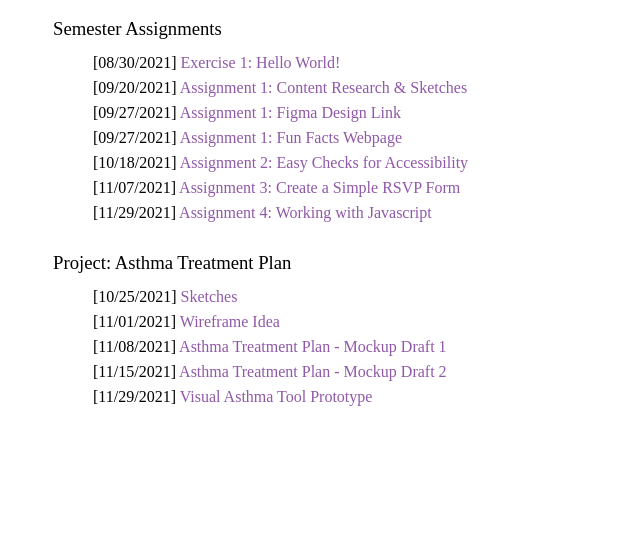
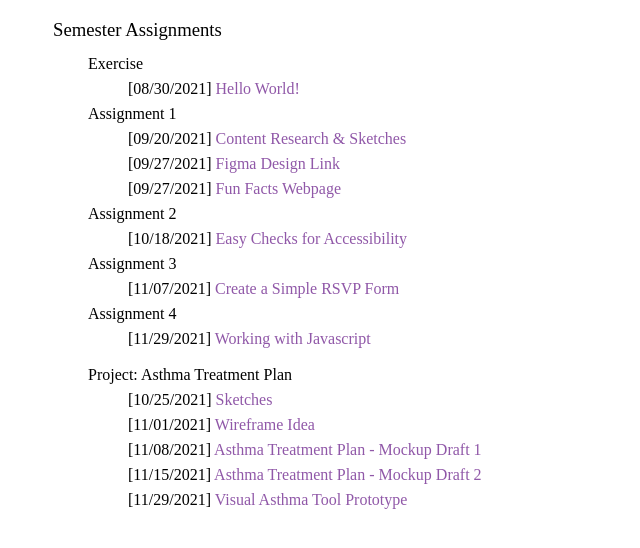
Before and after one commit to kphan27/AVT-415-Web-Design-Usability, a plain HTML site: page Assignments/index.html in a window 1280 px wide. Shown: the part 94-642 px from the top of the page, without its empty margins (0-640 px from the left). Drawn offline with Linux system fonts and the light colour scheme.

Commit message:
Add files via upload

```diff
--- a/Assignments/index.html
+++ b/Assignments/index.html
@@ -15,25 +15,36 @@
 	<h2>Kristie Phan, Fall 2021</h2>
 
 <div id="wrapper"> <!-- "wrapper" begins -->
-	<div id="assignments">
+	<div class="assignments">
 	<h3>Semester Assignments</h3>
 		<dl>
-			<dd>[08/30/2021]<a href="Hello-World/Hello.html"> Exercise 1: Hello World!</a></dd>
-			<dd>[09/20/2021]<a href="A1/Content-Research.pdf"> Assignment 1: Content Research & Sketches</a></dd>
-			<dd>[09/27/2021]<a href="https://www.figma.com/file/HpqEQEeH7BAvfY3mBWx4kG/AVT-415-Assignment-1---Fun-fact-Webpage?node-id=0%3A1"> Assignment 1: Figma Design Link</a></dd>
-			<dd>[09/27/2021]<a href="A1/Fun-Facts.html"> Assignment 1: Fun Facts Webpage</a></dd>
-			<dd>[10/18/2021]<a href="A2/A2_Phan_Easy-Checks-for-Accessibility.pdf"> Assignment 2: Easy Checks for Accessibility</a></dd>
-			<dd>[11/07/2021]<a href="https://codepen.io/kphan27/pen/RwZMQvb?editors=1100"> Assignment 3: Create a Simple RSVP Form</a></dd>
-			<dd>[11/29/2021]<a href="A4/Javascript.html"> Assignment 4: Working with Javascript</a></dd>
-		<br>
-	<h3>Project: Asthma Treatment Plan</h3>
-			<dd>[10/25/2021]<a href="Asthma-Treatment-Plan/Planning/Phan_K_Asthma-Treatment_Sketch.jpg"> Sketches</a></dd>
-			<dd>[11/01/2021]<a href="Asthma-Treatment-Plan/Planning/Phan_K_Asthma-Treatment_Wireframe.pdf"> Wireframe Idea</a></dd>
-			<dd>[11/08/2021]<a href="Asthma-Treatment-Plan/Phan_K_Asthma-Treatment_D1.pdf"> Asthma Treatment Plan - Mockup Draft 1</a></dd>
-			<dd>[11/15/2021]<a href="Asthma-Treatment-Plan/Phan_K_Asthma-Treatment_D2.pdf"> Asthma Treatment Plan - Mockup Draft 2</a></dd>
-			<dd>[11/29/2021]<a href="https://www.figma.com/proto/3YzCaHjL1p4uRM5UWyeq98/Phan_Kristie-Asthma-Treatment-Prototype?node-id=28%3A113&scaling=min-zoom&page-id=0%3A1&starting-point-node-id=28%3A113"> Visual Asthma Tool Prototype</a></dd>
+			<dt>Exercise</dt>
+				<dd>[08/30/2021]<a href="Hello-World/Hello.html"> Hello World!</a></dd>
+			<dt>Assignment 1</dt>
+				<dd>[09/20/2021]<a href="A1/Content-Research.pdf"> Content Research & Sketches</a></dd>
+				<dd>[09/27/2021]<a href="https://www.figma.com/file/HpqEQEeH7BAvfY3mBWx4kG/AVT-415-Assignment-1---Fun-fact-Webpage?node-id=0%3A1"> Figma Design Link</a></dd>
+				<dd>[09/27/2021]<a href="A1/Fun-Facts.html"> Fun Facts Webpage</a></dd>
+			<dt>Assignment 2</dt>
+				<dd>[10/18/2021]<a href="A2/A2_Phan_Easy-Checks-for-Accessibility.pdf"> Easy Checks for Accessibility</a></dd>
+			<dt>Assignment 3</dt>
+				<dd>[11/07/2021]<a href="https://codepen.io/kphan27/pen/RwZMQvb?editors=1100"> Create a Simple RSVP Form</a></dd>
+			<dt>Assignment 4</dt>
+				<dd>[11/29/2021]<a href="A4/Javascript.html"> Working with Javascript</a></dd>
 		</dl>
 	</div>
+
+	<div class="project">
+		<dl>
+			<dt>Project: Asthma Treatment Plan</dt>
+				<dd>[10/25/2021]<a href="Asthma-Treatment-Plan/Planning/Phan_K_Asthma-Treatment_Sketch.jpg"> Sketches</a></dd>
+				<dd>[11/01/2021]<a href="Asthma-Treatment-Plan/Planning/Phan_K_Asthma-Treatment_Wireframe.pdf"> Wireframe Idea</a></dd>
+				<dd>[11/08/2021]<a href="Asthma-Treatment-Plan/Phan_K_Asthma-Treatment_D1.pdf"> Asthma Treatment Plan - Mockup Draft 1</a></dd>
+				<dd>[11/15/2021]<a href="Asthma-Treatment-Plan/Phan_K_Asthma-Treatment_D2.pdf"> Asthma Treatment Plan - Mockup Draft 2</a></dd>
+				<dd>[11/29/2021]<a href="https://www.figma.com/proto/3YzCaHjL1p4uRM5UWyeq98/Phan_Kristie-Asthma-Treatment-Prototype?node-id=28%3A113&scaling=min-zoom&page-id=0%3A1&starting-point-node-id=28%3A113"> Visual Asthma Tool Prototype</a></dd>
+		</dl>
+	</div>
+
 </div> <!-- "wrapper" ends -->
+
 </body>
 </html>
--- a/Assignments/style.css
+++ b/Assignments/style.css
@@ -6,6 +6,12 @@
 	width: 65%;
 	float: left;
 }
+.project {
+	width: 65%;
+	float: left;
+	padding-top: 10px;
+}
+
 body {
 	padding: 25px;
 }
@@ -15,6 +21,11 @@ p, h1, h2, h3, dd, dl {
 	margin-top: 1px;
 	padding-top: 0px;
 }
+
+dt, dd {
+	padding-left: 35px;
+}
+
 h1 {
 	font-size: 26px;
 	font-family: Trebuchet MS;
@@ -29,6 +40,7 @@ h3 {
 	font-weight: normal;
 	margin-bottom: 10px;
 }
+
 a:link {
 	color:#9058a8;
 	text-decoration:none;
```
